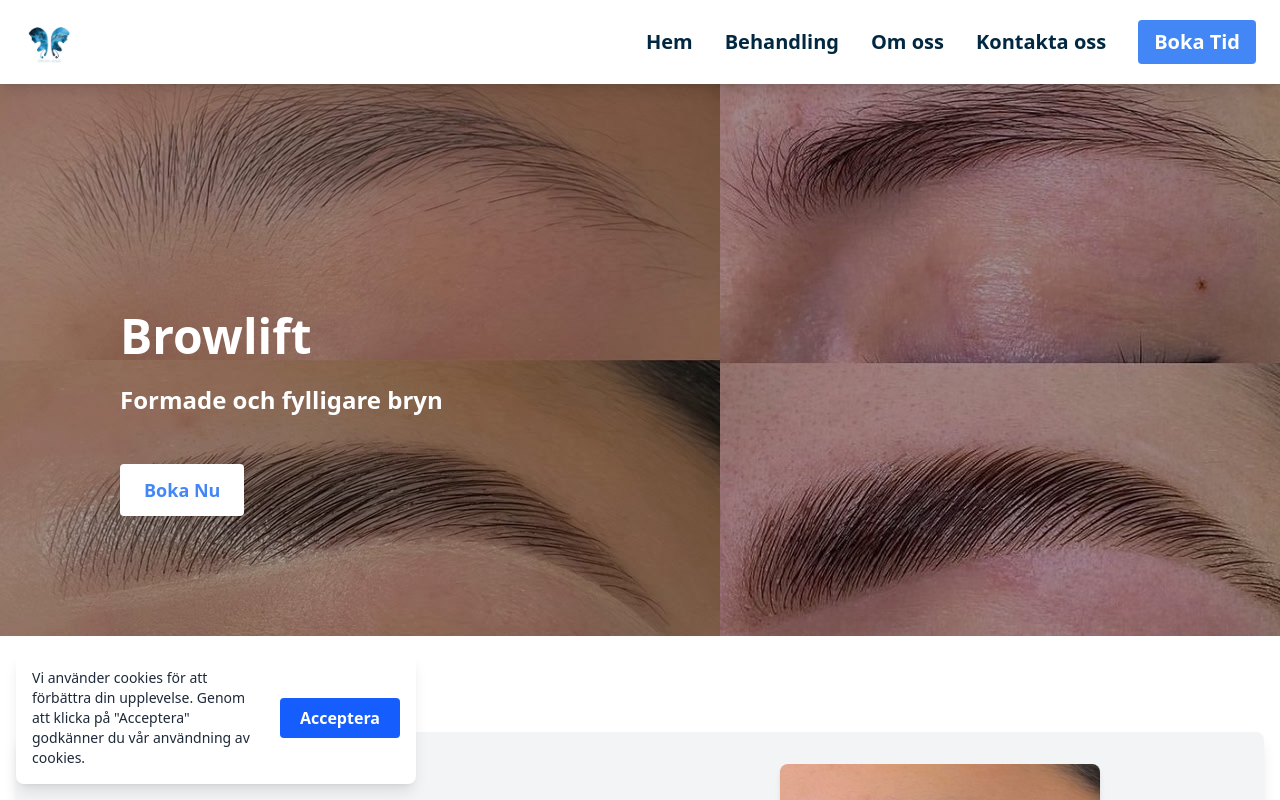
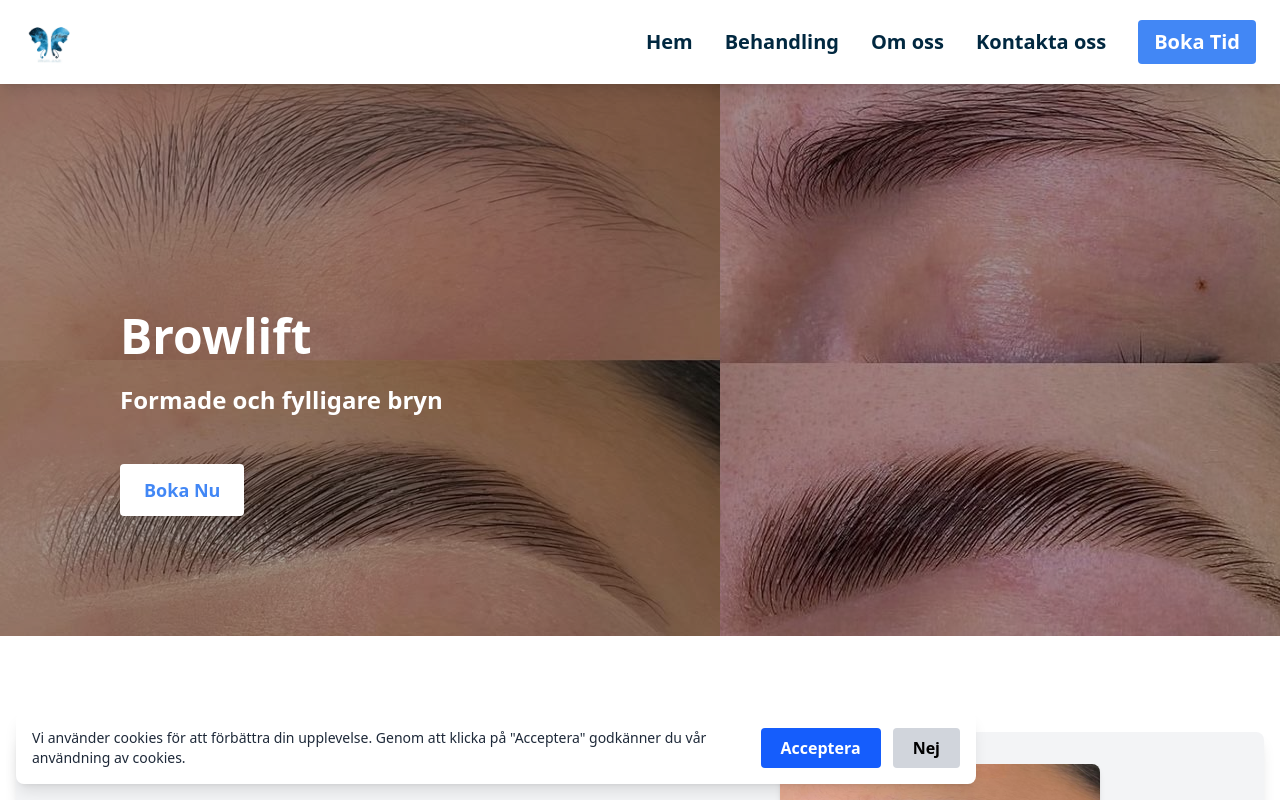
Before and after one commit to Yassmin97/A-clinic, a React (Vite) app: page /Behandling/Browlift in a window 1280 px wide. Shown: the top 800 px of the page. Built offline with nearby package versions, Linux system fonts and the light colour scheme.

Commit message:
banner fixed

```diff
--- a/src/Components/BBGlow.jsx
+++ b/src/Components/BBGlow.jsx
@@ -16,7 +16,7 @@ const BBGlow = () => {
     </div>
 
 <div className="max-w-7xl mx-auto px-4 mt-25">
-    <div className="bg-gray-100 shadow-lg rounded-lg p-6 md:p-8  md:px-10 grid grid-cols-1 md:grid-cols-2 gap-10 items-start">
+    <div className="bg-gray-100 shadow-lg rounded-lg p-6 md:p-8 md:px-10 grid grid-cols-1 md:grid-cols-2 gap-10 items-start">
       <div className="w-full md:w-[100%]">
       <h2 className="font-semibold text-lg mb-4">Hur går behandlingen till?</h2>
       <p className="mb-6">
@@ -41,7 +41,7 @@ const BBGlow = () => {
     </div>
 
     <div className="rounded overflow-hidden md:pl-20 pl-4 mt-10">
-        <img src="/bb.glow..jpeg" alt="bbglow" className="rounded-lg shadow-md md:w-110 h-auto" />
+        <img src="/bb.glow..jpeg" alt="bbglow" className="rounded-lg shadow-md md:w-[28rem] w-full h-auto" />
             <a href="https://www.bokadirekt.se/places/a-clinic-60706" className="inline-block text-white bg-[#4287f5] font-bold text-lg hover:bg-[#c5c5c5] py-3 px-6 rounded transition md:ml-40 mt-6 ml-25 md:mt-10 md:w-auto text-center">
         Boka Nu
         </a>
--- a/src/Components/CookieBanner.jsx
+++ b/src/Components/CookieBanner.jsx
@@ -16,19 +16,33 @@ const CookieBanner = () => {
     setShowBanner(false);
   };
 
+   const handleRefuse = () => {
+    Cookies.set("userConsent", "false", { expires: 30 });
+    setShowBanner(false);
+  };
+
   if (!showBanner) return null;
 
   return (
-    <div className="fixed bottom-0 left-0 w-100 z-50 bg-white shadow-lg p-4 md:bottom-4 md:left-4 md:right-4 md:rounded-lg md:flex md:items-center md:justify-between">
+    <div className="fixed bottom-0 left-0 w-240 z-50 bg-white shadow-lg p-4 md:bottom-4 md:left-4 md:right-4 md:rounded-lg md:flex md:items-center md:justify-between">
       <p className="text-sm text-gray-800 mb-3 md:mb-0 md:mr-4">
         Vi använder cookies för att förbättra din upplevelse. Genom att klicka på "Acceptera" godkänner du vår användning av cookies.
       </p>
+       <div className="flex gap-3">
       <button
         onClick={handleAccept}
         className="w-full md:w-auto bg-blue-600 hover:bg-blue-700 text-white font-semibold px-5 py-2 rounded text-center"
       >
         Acceptera
       </button>
+
+      <button
+          onClick={handleRefuse}
+          className="bg-gray-300 hover:bg-gray-400 text-black font-semibold px-5 py-2 rounded"
+        >
+          Nej
+        </button>
+    </div>
     </div>
   );
 };
```
